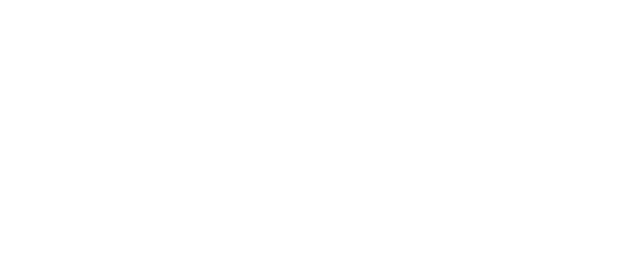
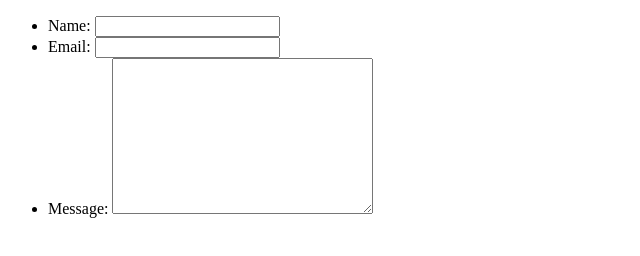
Before and after one commit to chiedozie-ike/first-form, a plain HTML site: page index.html in a window 1280 px wide. Shown: the whole page, without its empty margins (0-640 px from the left). Drawn offline with Linux system fonts and the light colour scheme.

Commit message:
implement form structure

```diff
--- a/index.html
+++ b/index.html
@@ -1,12 +1,28 @@
 <!DOCTYPE html>
 <html lang="en">
-<head>
-    <meta charset="UTF-8">
-    <meta http-equiv="X-UA-Compatible" content="IE=edge">
-    <meta name="viewport" content="width=device-width, initial-scale=1.0">
+  <head>
+    <meta charset="UTF-8" />
+    <meta http-equiv="X-UA-Compatible" content="IE=edge" />
+    <meta name="viewport" content="width=device-width, initial-scale=1.0" />
     <title>First-form</title>
-</head>
-<body>
-    <form action="/my-handling-form-page" method="post"></form>
-</body>
+  </head>
+
+  <body>
+    <form action="/my-handling-form-page" method="post">
+      <ul>
+        <li>
+          <label for="name">Name:</label>
+          <input type="text" id="name" name="user_name" />
+        </li>
+        <li>
+          <label for="email">Email:</label>
+          <input type="email" name="user_email" id="email" />
+        </li>
+        <li>
+          <label for="msg">Message:</label>
+          <textarea name="user_message" id="msg" cols="30" rows="10"></textarea>
+        </li>
+      </ul>
+    </form>
+  </body>
 </html>
```
